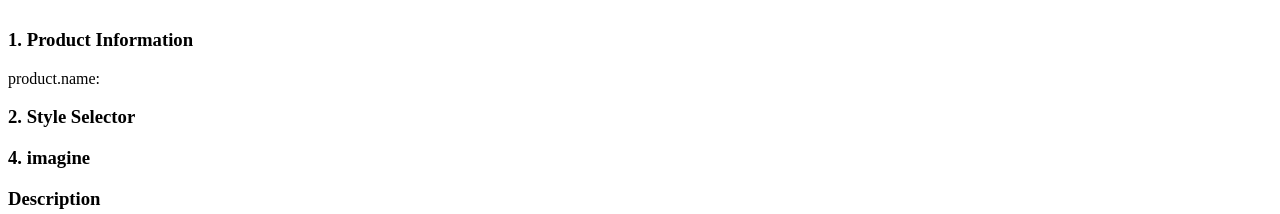
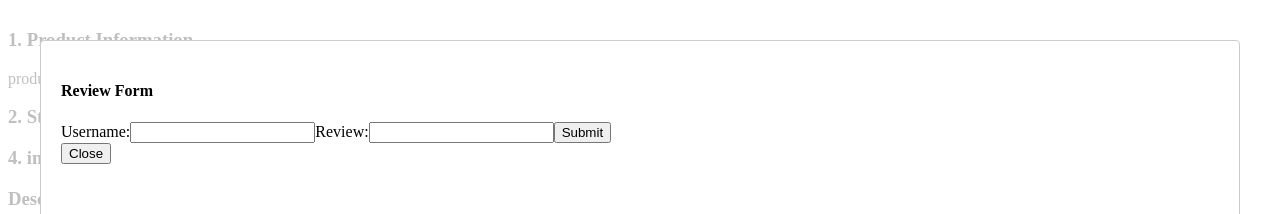
Before and after one commit to rpp2209-gluon/fec, a React (Create React App) app in the folder public/: page / in a window 1280 px wide. Both pictures are taken after a click on the button "Add a Review +". Shown: the part 51-265 px from the top of the page. Built offline with nearby package versions, Linux system fonts and the light colour scheme; no server answers.

Commit message:
Update ratings add review form to be react modal

```diff
--- a/public/src/Components/ratings.jsx
+++ b/public/src/Components/ratings.jsx
@@ -1,7 +1,10 @@
 import React, { useState, useEffect } from "react";
 import ReviewTile from './ratings_components/reviewTile.jsx';
-import AddReviewForm from './ratings_components/addReviewForm.jsx';
+import AddReviewFormModal from './ratings_components/addReviewForm.jsx';
+import Modal from 'react-modal';
 import axios from 'axios';
+
+Modal.setAppElement('#root');
 
 
 var Ratings = (props) => {
@@ -51,7 +54,9 @@ var Ratings = (props) => {
         }
 
         <button onClick={updateShowAddReview}> Add a Review + </button>
-        <AddReviewForm showAddReview={showAddReview} updateShowAddReview={updateShowAddReview}/>
+        <Modal isOpen={showAddReview} onRequestClose={updateShowAddReview}>
+          <AddReviewFormModal showAddReview={showAddReview} updateShowAddReview={updateShowAddReview}/>
+        </Modal>
       </section>
 
 
--- a/public/src/Components/ratings_components/addReviewForm.jsx
+++ b/public/src/Components/ratings_components/addReviewForm.jsx
@@ -1,6 +1,6 @@
 import React, { useState, useEffect } from "react";
 
-var addReviewForm = (props) => {
+var addReviewFormModal = (props) => {
 
 
   var handleSubmit = () => {
@@ -12,7 +12,12 @@ var addReviewForm = (props) => {
   } else {
     return (
       <>
-      <p> Review Form </p>
+      <div className="modal">
+        <div className="modal-content">
+          <div className="modal-header">
+            <h4 className="modal-title">Review Form</h4>
+          </div>
+          <div className="modal-body">
               <form onSubmit={handleSubmit}>
                 <label>
                   Username:
@@ -24,6 +29,14 @@ var addReviewForm = (props) => {
                 </label>
                 <input type="submit" value="Submit" />
               </form>
+          </div>
+
+          <div className="modal-footer">
+            <button onClick={props.updateShowAddReview} className="button">Close</button>
+          </div>
+        </div>
+      </div>
+
       </>
 
     )
@@ -34,4 +47,4 @@ var addReviewForm = (props) => {
 };
 
 
-export default addReviewForm;
+export default addReviewFormModal;
```
Also changed, not shown: public/src/App.css (line endings or trailing spaces). Lines whose indentation alone changed are shown as unchanged.
